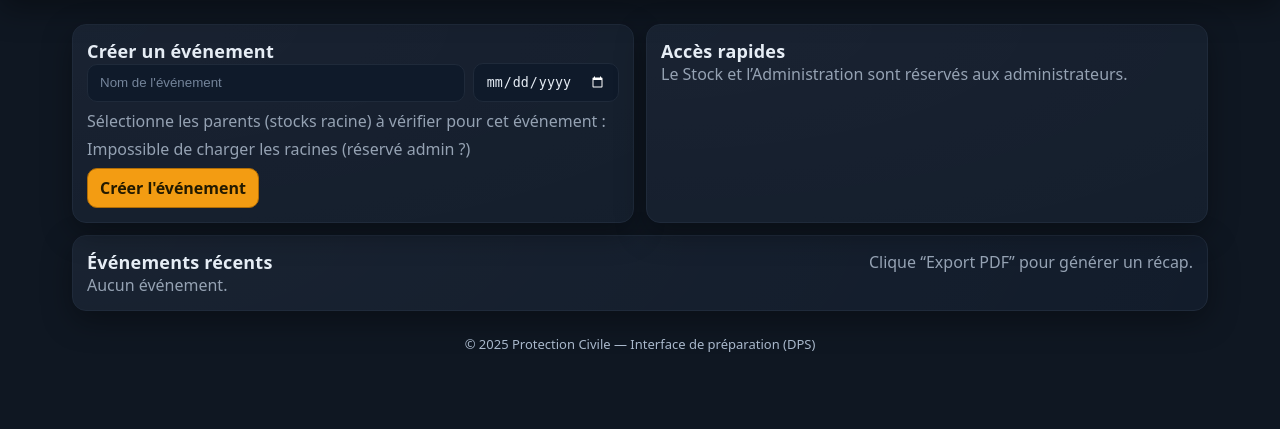
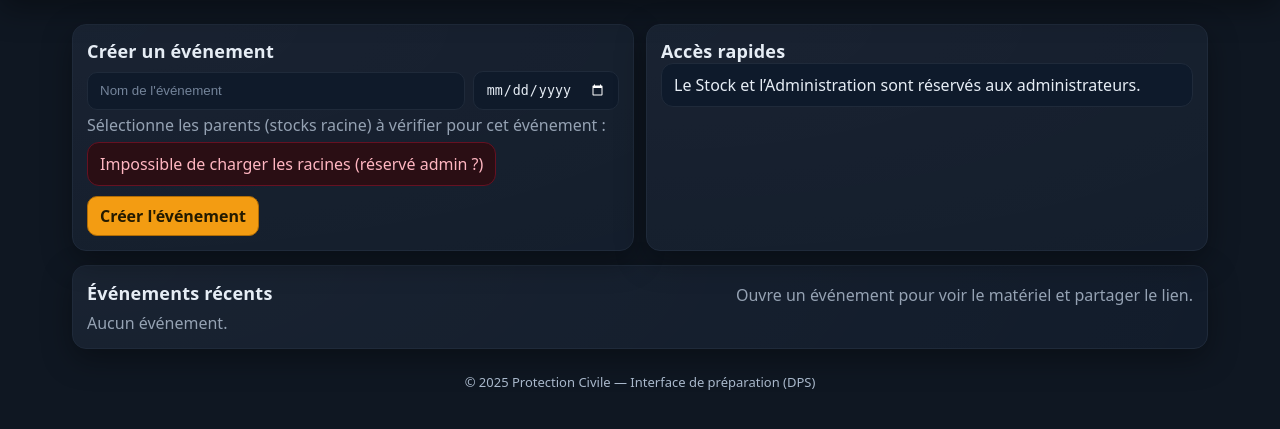
Before and after one commit to protec38/VERIFMATOS, a Flask app: template web/app/templates/home.html in a window 1280 px wide. Shown: the part 61-490 px from the top of the page. Run offline with Flask 3, Linux system fonts and the light colour scheme; the template is opened without the code that fills it, so the values that code supplies are empty; the visitor is signed in with stand-in values (Sample User, id 1); some libraries are stand-ins or nearby versions.

Commit message:
Update home.html

```diff
--- a/web/app/templates/home.html
+++ b/web/app/templates/home.html
@@ -4,36 +4,35 @@
   <div class="grid cols-2">
     <div class="card">
       <div class="title">Créer un événement</div>
-      <div class="row">
-        <input id="ev-name" placeholder="Nom de l'événement" style="flex:1;">
-        <input id="ev-date" type="date" style="max-width: 200px;">
+      <div class="row wrap" style="margin-top:8px;">
+        <input id="ev-name" placeholder="Nom de l'événement" style="flex:1; min-width:240px;">
+        <input id="ev-date" type="date" style="max-width: 220px;">
       </div>
-      <div class="muted" style="margin-top:8px;">
-        Sélectionne les parents (stocks racine) à vérifier pour cet événement :
-      </div>
-      <div id="parents" class="row" style="flex-wrap:wrap; gap:10px; margin-top:6px;"></div>
-      <div class="row" style="margin-top:8px;">
+      <div class="subtitle">Sélectionne les parents (stocks racine) à vérifier pour cet événement :</div>
+      <div id="parents" class="row wrap" style="gap:10px; margin-top:6px;"></div>
+      <div class="row" style="margin-top:10px;">
         <a class="btn primary" id="btn-create">Créer l'événement</a>
       </div>
     </div>
 
     <div class="card">
       <div class="title">Accès rapides</div>
-      {% if current_user.role.name == 'ADMIN' %}
-        <div class="row" style="gap:8px; flex-wrap:wrap;">
+      {% set _cu = current_user if current_user is defined else None %}
+      {% if _cu and _cu.role.name == 'ADMIN' %}
+        <div class="row wrap" style="gap:8px; margin-top:8px;">
           <a class="btn" href="/manage">🧰 Stock</a>
           <a class="btn" href="/admin">🔧 Administration</a>
         </div>
       {% else %}
-        <div class="muted">Le Stock et l’Administration sont réservés aux administrateurs.</div>
+        <div class="alert">Le Stock et l’Administration sont réservés aux administrateurs.</div>
       {% endif %}
     </div>
   </div>
 
-  <div class="card" style="margin-top:12px;">
-    <div class="row" style="justify-content:space-between;">
+  <div class="card" style="margin-top:14px;">
+    <div class="row space-between">
       <div class="title">Événements récents</div>
-      <div class="muted">Clique “Export PDF” pour générer un récap.</div>
+      <div class="subtitle">Ouvre un événement pour voir le matériel et partager le lien.</div>
     </div>
     {% if events %}
       <table class="table">
@@ -49,11 +48,11 @@
             <td>{{ e.name }}</td>
             <td>{{ e.date or "—" }}</td>
             <td>{{ e.status if e.status is string else e.status.name }}</td>
-            <td class="row" style="gap:6px;">
+            <td class="row wrap" style="gap:6px;">
               <a class="btn" href="{{ url_for('pages.event_page', event_id=e.id) }}">Ouvrir</a>
               <a class="btn" href="/reports/event/{{ e.id }}/pdf" target="_blank">Export PDF</a>
               {% if current_user.role.name == 'ADMIN' %}
-              <a class="btn ghost" href="#" data-event-id="{{ e.id }}" onclick="return deleteEvent(this);">Supprimer</a>
+                <a class="btn danger" href="#" data-event-id="{{ e.id }}" onclick="return deleteEvent(this);">Supprimer</a>
               {% endif %}
             </td>
           </tr>
@@ -61,27 +60,26 @@
         </tbody>
       </table>
     {% else %}
-      <div class="muted">Aucun événement.</div>
+      <div class="muted" style="margin-top:6px;">Aucun événement.</div>
     {% endif %}
   </div>
 
   <script>
     async function api(url, opts={}){
       const r = await fetch(url, {credentials:'include', ...opts});
-      if(!r.ok){ let t=''; try{t=await r.text();}catch(e){}; throw new Error(t||('HTTP '+r.status)); }
+      if(!r.ok){ let t=''; try{t=await r.text();}catch{}; throw new Error(t||('HTTP '+r.status)); }
       const ct = r.headers.get('Content-Type') || '';
       if(ct.includes('application/json')) return r.json();
       return r.text();
     }
-
     async function loadParents(){
       try{
         const roots = await api('/stock/roots');
         const host = document.getElementById('parents');
         host.innerHTML = '';
         roots.forEach(r => {
-          const label = document.createElement('label'); label.className='check';
-          const inp = document.createElement('input'); inp.type='checkbox'; inp.value=String(r.id);
+          const label = document.createElement('label'); label.className='chip';
+          const inp = document.createElement('input'); inp.type='checkbox'; inp.value=String(r.id); inp.style.marginRight='6px';
           const span = document.createElement('span'); span.textContent = r.name;
           label.append(inp, span);
           host.append(label);
@@ -91,10 +89,9 @@
         }
       }catch(e){
         document.getElementById('parents').innerHTML =
-          '<div class="muted">Impossible de charger les racines (réservé admin ?)</div>';
+          '<div class="alert danger">Impossible de charger les racines (réservé admin ?)</div>';
       }
     }
-
     async function createEvent(){
       const name = (document.getElementById('ev-name').value || '').trim();
       const date = document.getElementById('ev-date').value || '';
@@ -109,7 +106,6 @@
       });
       if(res?.id){ location.href = '/events/' + res.id; }
     }
-
     document.getElementById('btn-create').onclick = ()=>createEvent().catch(e=>alert(e.message||e));
     loadParents();
 
```
